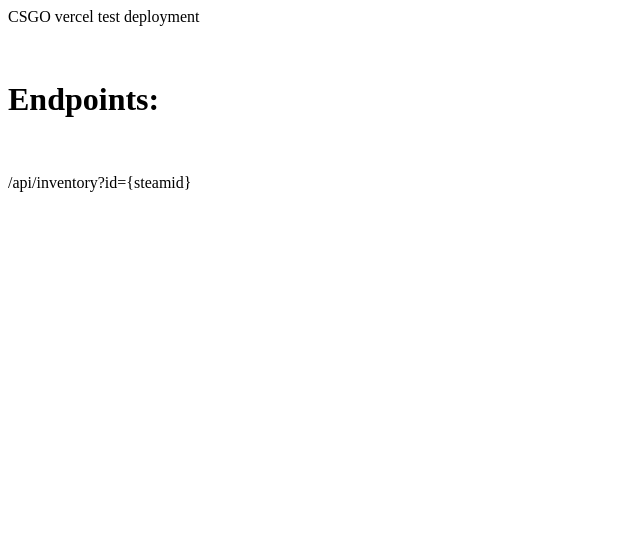
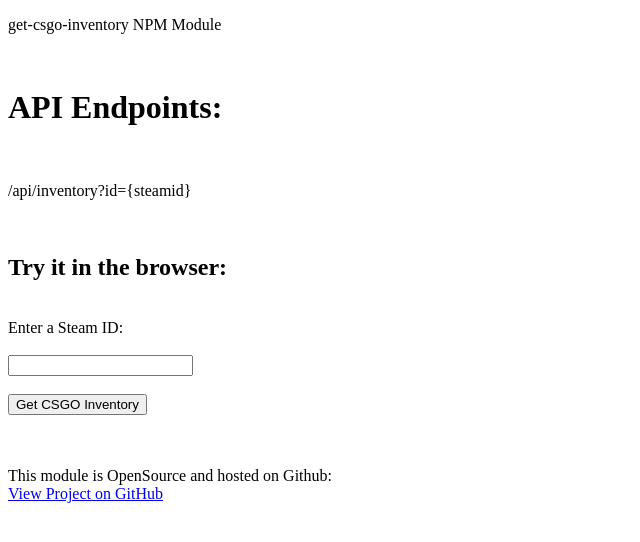
Before and after one commit to PDDStudio/get-csgo-inventory, a website: page index.html in a window 1280 px wide. Shown: the whole page, without its empty margins (0-640 px from the left). Drawn offline with Linux system fonts and the light colour scheme.

Commit message:
Updated index file for hosted test deployment

```diff
--- a/index.html
+++ b/index.html
@@ -1,5 +1,28 @@
-<p>CSGO vercel test deployment</p>
-<br>
-<h1>Endpoints:</h1>
-<br>
-<p>/api/inventory?id={steamid}</p>
+<!DOCTYPE html>
+<html>
+
+<body>
+
+    <p>get-csgo-inventory NPM Module</p>
+    <br>
+    <h1>API Endpoints:</h1>
+    <br>
+    <p>/api/inventory?id={steamid}</p>
+    <br>
+    <h2>Try it in the browser:</h2><br>
+
+    <form action="https://csgo-dev.vercel.app/api/inventory">
+        <label for="id">Enter a Steam ID:</label><br><br>
+        <input type="text" id="id" name="id"><br><br>
+        <input type="submit" value="Get CSGO Inventory">
+    </form>
+    <br><br>
+
+</body>
+
+<footer>
+    <p>This module is OpenSource and hosted on Github:<br>
+        <a href="https://github.com/pddstudio/get-csgo-inventory">View Project on GitHub</a></p>
+</footer>
+
+</html>
```
